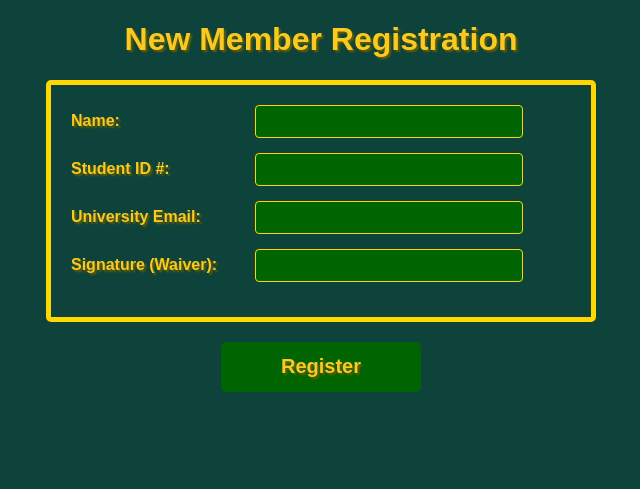
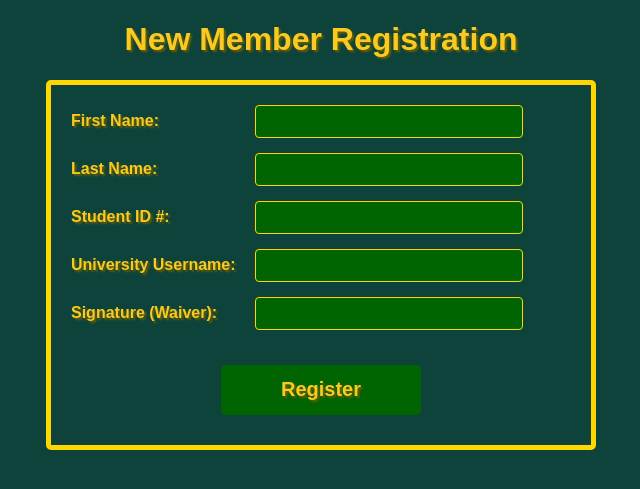
Before and after one commit to jeannamatthews-classes/group-project-id-scanner, a Flask app: page /users/new in a window 1280 px wide. Shown: the top 489 px of the page, without its empty margins (319-959 px from the left). Run offline with Flask 3, Linux system fonts and the light colour scheme.

Commit message:
Update newmember.html
Made fixes to function properly with back end

```diff
--- a/root/templates/newmember.html
+++ b/root/templates/newmember.html
@@ -8,20 +8,25 @@
 
 <body>
   <h1>New Member Registration</h1>
-  <form>
-    <label for="name">Name:</label>
-    <input type="text" id="name" name="name" required />
+  <form action="{{ url_for('users.new') }}" method="POST">
+    <label for="first_name">First Name:</label>
+    <input type="text" id="name" name="first_name" required />
     <br />
-    <label for="student-id">Student ID #:</label>
-    <input type="text" id="student-id" name="student-id" required />
+    <label for="last_name">Last Name:</label>
+    <input type="text" id="name" name="last_name" required />
     <br />
-    <label for="email">University Email:</label>
-    <input type="email" id="email" name="email" required />
+    <label for="student_id">Student ID #:</label>
+    <input type="text" id="student_id" name="student_id" required />
+    <br />
+    <label for="email">University Username:</label>
+    <input type="email" id="email" name="username" required />    <!--type & id may change-->
     <br />
     <label for="signature">Signature (Waiver):</label>
     <input type="text" id="signature" name="signature" required />
     <br />
+    <input type="hidden" name="rfid" value="{{ rfid }}">
+    <button type="submit">Register</button>
+    <br />
   </form>
-<button type="submit">Register</button>
 </body>
 </html>
```
